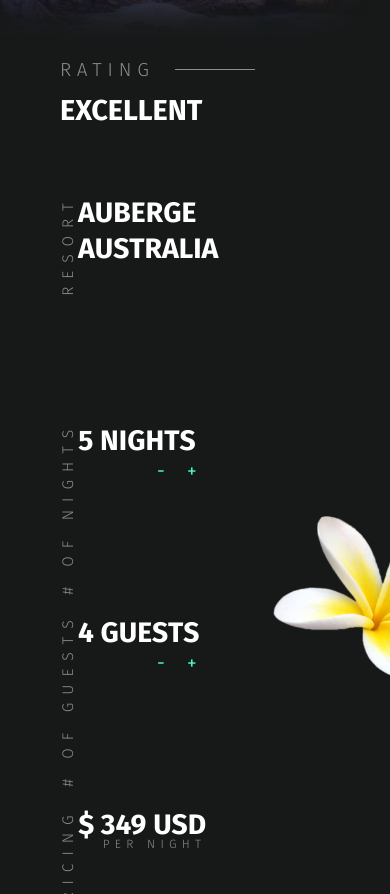
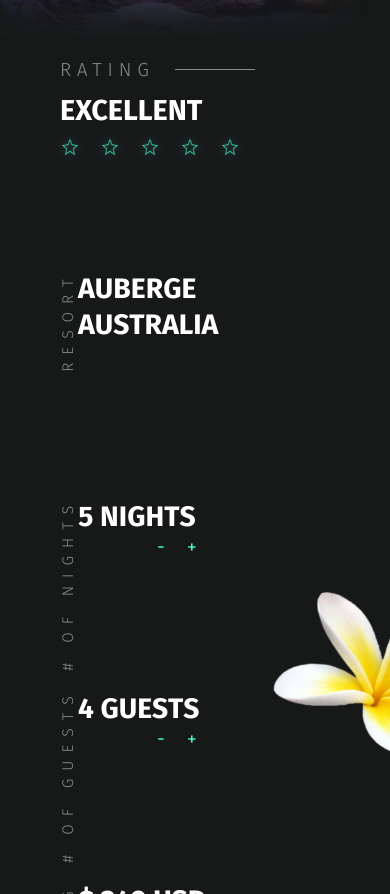
Before and after one commit to denrybaakov/go-surfe, a website: page index.html in a window 390 px wide. Shown: the part 4191-5085 px from the top of the page. Drawn offline with Linux system fonts and the light colour scheme.

Commit message:
add rating star in section sleep + mobile adaptive

```diff
--- a/index.html
+++ b/index.html
@@ -881,12 +881,35 @@
               <article class="sleep__info">
                 <div class="section-subtitle sleep__info-section-subtitle">
                   <span class="subtitle-left sleep__info-subtitle-left">rating</span>
-                  <strong class="subtitle-text sleep__info-subtitle-text">Excellent</strong>
+                  <div class="sleep__flex-block-text">
+
+                    <strong class="subtitle-text sleep__info-subtitle-text">Excellent</strong>
+                    <div class="sleep__rating">
+                      <input type="radio" class="sleep__rating-input" name="Auberge" id="star-1" checked>
+                      <label for="star-1" class="sleep__rating-star" title="Ужасно" aria-label="Ужасно"></label>
+
+                      <input type="radio" class="sleep__rating-input" name="Auberge" id="star-2">
+                      <label for="star-2" class="sleep__rating-star" title="Плохо" aria-label="Плохо"></label>
+
+                      <input type="radio" class="sleep__rating-input" name="Auberge" id="star-3">
+                      <label for="star-3" class="sleep__rating-star" title="Нормально" aria-label="Нормально"></label>
+
+                      <input type="radio" class="sleep__rating-input" name="Auberge" id="star-4">
+                      <label for="star-4" class="sleep__rating-star" title="Хорошо" aria-label="Хорошо"></label>
+
+                      <input type="radio" class="sleep__rating-input" name="Auberge" id="star-5">
+                      <label for="star-5" class="sleep__rating-star" title="Круто" aria-label="Круто"></label>
+                    </div>
+                  </div>
+
+
+
+
                 </div>
 
-                <div class="travel__info-row">
+                <div class="sleep__info-row">
 
-                  <div class="travel__info-item">
+                  <div class="sleep__info-item">
                     <div class="info-description sleep__info-description">Resort</div>
                     <span class="sleep__info-text">Auberge
                       Australia</span>
@@ -931,7 +954,26 @@
               <article class="sleep__info">
                 <div class="section-subtitle sleep__info-section-subtitle">
                   <span class="subtitle-left sleep__info-subtitle-left">rating</span>
-                  <strong class="subtitle-text sleep__info-subtitle-text">Excellent</strong>
+                  <div class="sleep__flex-block-text">
+
+                    <strong class="subtitle-text sleep__info-subtitle-text">Excellent</strong>
+                    <div class="sleep__rating">
+                      <input type="radio" class="sleep__rating-input" name="name" id="star1-1" checked>
+                      <label for="star1-1" class="sleep__rating-star" title="Ужасно" aria-label="Ужасно"></label>
+
+                      <input type="radio" class="sleep__rating-input" name="name" id="star1-2">
+                      <label for="star1-2" class="sleep__rating-star" title="Плохо" aria-label="Плохо"></label>
+
+                      <input type="radio" class="sleep__rating-input" name="name" id="star1-3">
+                      <label for="star1-3" class="sleep__rating-star" title="Нормально" aria-label="Нормально"></label>
+
+                      <input type="radio" class="sleep__rating-input" name="name" id="star1-4">
+                      <label for="star1-4" class="sleep__rating-star" title="Хорошо" aria-label="Хорошо"></label>
+
+                      <input type="radio" class="sleep__rating-input" name="name" id="star1-5">
+                      <label for="star1-5" class="sleep__rating-star" title="Круто" aria-label="Круто"></label>
+                    </div>
+                  </div>
                 </div>
 
                 <div class="sleep__info-row">
--- a/sass/templates/_sleep.sass
+++ b/sass/templates/_sleep.sass
@@ -22,10 +22,15 @@
     margin-top: -8rem
     margin-left: 9.7rem
   &__info-subtitle-text
-    margin-bottom: 8.71rem
     text-align: left
+    margin: 0
+    // display: flex
+    // align-items: center
+  &__flex-block-text
+    margin-top: 0.871rem
     display: flex
     align-items: center
+    margin-bottom: 8.71rem
 
   &__info-row
     display: flex
@@ -155,6 +160,57 @@
       &:hover
         opacity: 1
 
+.sleep
+  &__rating
+    position: relative
+    width: 200px
+    height: 40px
+    margin: 0
+    padding: 0
+    border: none
+    background-image: url('../img/sleep/star.png')
+    background-repeat: repeat-x
+    background-size: 40px 40px
+    &-input
+      position: absolute
+      width: 1px
+      height: 1px
+      overflow: hidden
+      clip: rect(0 0 0 0)
+    &-star
+      position: absolute
+      top: 0
+      left: 0
+      width: 40px
+      height: 40px
+      margin: 0
+      background-size: 40px
+      background-repeat: repeat-x
+      appearance: none
+      &:focus
+        outline: none
+.sleep__rating-input:checked + .sleep__rating-star,
+.sleep__rating-star:hover
+  background-image: url('../img/sleep/star2.svg')
+
+.sleep__rating-star:hover ~ .sleep__rating-star
+  background-image: url(../img/sleep/star.svg)
+
+.sleep__rating-star:nth-of-type(1)
+  z-index: 5
+  width: 40px
+.sleep__rating-star:nth-of-type(2)
+  z-index: 4
+  width: 80px
+.sleep__rating-star:nth-of-type(3)
+  z-index: 3
+  width: 120px
+.sleep__rating-star:nth-of-type(4)
+  z-index: 2
+  width: 160px
+.sleep__rating-star:nth-of-type(5)
+  z-index: 1
+  width: 200px
 
 @media screen and ( max-width: 1400px )
   .sleep
@@ -174,6 +230,8 @@
       margin-bottom: 7.71rem
     &__slide
       background: url('../img/sleep/flower2.png') no-repeat top 500px right / 520px
+    &__flex-block-text
+      align-items: flex-start
 
 @media screen and ( max-width: 992px )
   .sleep
@@ -234,11 +292,17 @@
       flex-direction: column
     &__info-subtitle-text
       font-size: 2.4rem
+      margin-bottom: 0
     &__slide
       img
         margin-top: 6rem
     &__subtitle-text
       font-size: 2.4rem
+    &__flex-block-text
+      flex-direction: column
+      align-items: flex-start
+    &__rating
+      margin-left: -0.8rem
   .section-title
     font-size: 5rem
 
```
Also changed, not shown: css/style.css, img/sleep/star.png (added), img/sleep/star.svg (added), img/sleep/star2.svg (added).
